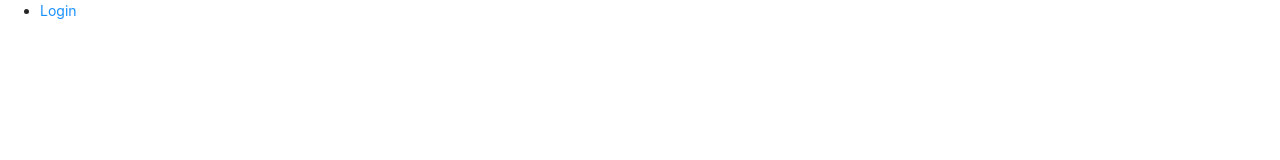
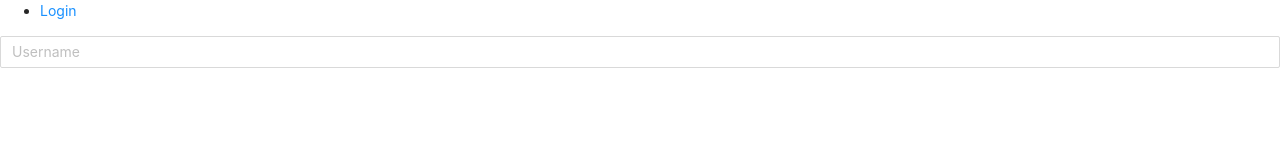
Before and after one commit to RachaelMSimmonds/ISTE-500-501-01, a React (Create React App) app in the folder arts/: page /login in a window 1280 px wide. Shown: the top 160 px of the page. Built offline with nearby package versions, Linux system fonts and the light colour scheme.

Commit message:
STUFF FINALLY RENDERS

```diff
--- a/arts/src/App.js
+++ b/arts/src/App.js
@@ -8,25 +8,25 @@ import { BrowserRouter as Router,
 import { Text } from 'react';
 import { Input, Space } from 'antd';
 import { EyeInvisibleOutlined, EyeTwoTone } from '@ant-design/icons';
-import Login from './login.jsx';
+import Login from './login';
 import logo from './logo.svg';
 import './App.css';
 
 
-function App() {
+function App(){
   return (
-    <div>
     	<Router>
 	  		<div>
-	  			<ul>
-	  				<li><Link to="/login">Login</Link> </li>
-	  			</ul>
+	  			<nav>
+	  				<ul>
+	  					<li><Link to="/login">Login</Link> </li>
+	  				</ul>
+	  			</nav>
 	  			<Switch>
-	  				<Route path="/login" exact Component = { Login }/>
+	  				<Route path="/login"><Login /></Route>
 	  			</Switch>
 	  		</div>
 	  	</Router>
-	  </div>
   );
 }
 
--- a/arts/src/login.jsx
+++ b/arts/src/login.jsx
@@ -1,21 +1,22 @@
 import React from "react";
 import ReactDOM from "react-dom";
 import { Input, Space } from 'antd';
-import { Text } from 'react';
 import { EyeInvisibleOutlined, EyeTwoTone } from '@ant-design/icons';
 import "antd/dist/antd.css";
 import "./index.css";
 
-class Login extends React.Component{
-	render(){
+function Login(){
 	return(
 		<div className = "login">
-
-			<Text>Test</Text>
+			<div>
+			<Input placeholder = "Username" />
+			</div>
+			<div>
+			</div>
 		</div>
 	);
+
 }
-};
 
 //console.log(Login);
 
```
